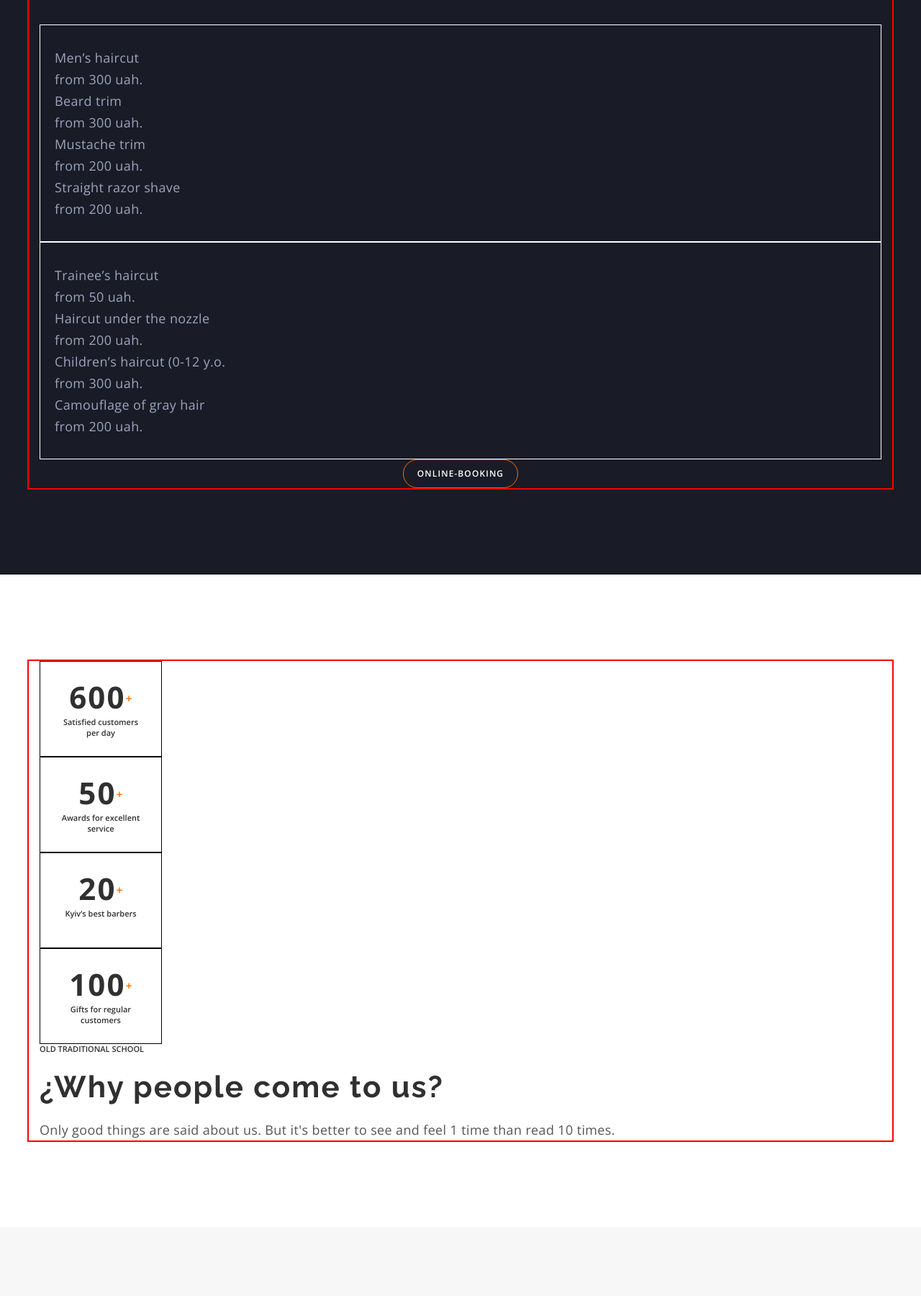
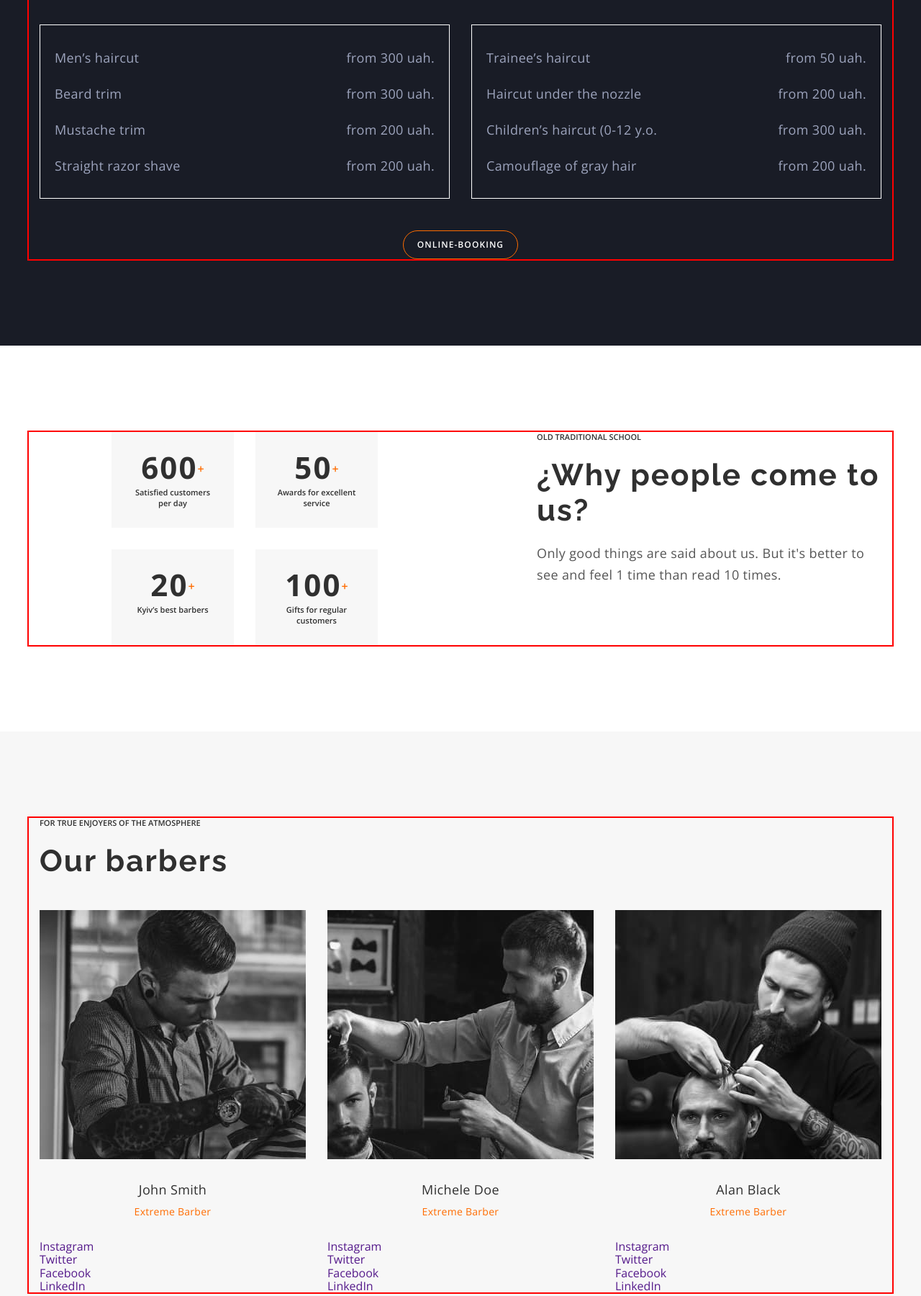
Before and after one commit to Samokhvalova-Nata/Barbershop, a plain HTML site: page index.html in a window 1280 px wide. Shown: the part 1700-3500 px from the top of the page at 72% size. Drawn offline with nearby package versions, Linux system fonts and the light colour scheme.

Commit message:
Add geometry css

```diff
--- a/css/styles.css
+++ b/css/styles.css
@@ -290,9 +290,25 @@ img {
   color: var(--primary-dark-bg-text-color);
 }
 
+.prices-wrap {
+  display: flex;
+  justify-content: space-between;
+  margin-bottom: 44px;
+}
+
 .prices-list {
   border: 1px solid #ffffff;
   padding: 30px 20px;
+  width: calc((100% - 30px) / 2);
+}
+
+.prices-item {
+  display: flex;
+  justify-content: space-between;
+  margin-bottom: 20px;
+}
+.prices-item:last-child {
+  margin-bottom: 0;
 }
 
 .prices-text {
@@ -314,13 +330,24 @@ img {
 /*----------------------------------BENEFITS---------------------------*/
 .benefits {
 }
+
+.benefits-container {
+  display: flex;
+  gap: 130px;
+}
+
 .benefits-list {
+  display: flex;
+  flex-wrap: wrap;
+  gap: var(--gap);
+  margin-left: 100px;
 }
+
 .benefits-item {
   width: 170px;
   height: 133px;
   padding: 20px 24px;
-  border: 1px solid #000000;
+  background-color: var(--secondary-background-color);
   text-align: center;
 }
 
@@ -343,6 +370,11 @@ img {
   font-size: 11px;
   line-height: 1.36;
 }
+
+.benefits-wrap {
+  max-width: 500px;
+}
+
 
 .benefits-uptitle {
   margin-bottom: 20px;
@@ -369,8 +401,12 @@ img {
 }
 
 .barbers-list {
+  display: flex;
+  gap: var(--gap);
 }
+
 .barbers-item {
+  flex-basis: calc((100% - 60px) / 3) ;
 }
 
 .barber-card {
@@ -385,6 +421,7 @@ img {
   font-size: 18px;
   line-height: 1.39;
   letter-spacing: 0.02em;
+  text-align: center;
 }
 
 .barbers-text {
@@ -393,6 +430,7 @@ img {
   font-size: 14px;
   line-height: 1.36;
   letter-spacing: 0.02em;
+  text-align: center;
 }
 
 .barbers-soc-list {
@@ -421,6 +459,15 @@ img {
 
 .portfolio-uptitle {
   margin-bottom: 44px;
+}
+
+.portfolio-list {
+  display: flex;
+  gap: var(--gap);
+}
+
+.portfolio-item {
+  flex-basis: calc((100% - 3 * var(--gap))) / 4;
 }
 
 /*---------------------------------CONTACTS---------------------------*/
@@ -474,6 +521,11 @@ img {
   background-color: var(--secondary-background-color);
 }
 
+.footer-container {
+  display: flex;
+  align-items: center;
+}
+
 .footer-text {
   color: var(--secondary-dark-bg-text-color);
 
@@ -483,11 +535,17 @@ img {
   letter-spacing: 0.2em;
 }
 
+.footer-list {
+  display: flex;
+  gap: 40px;
+  margin-left: auto;
+}
+
 .footer-link {
   color: var(--primary-text-color);
 
   font-weight: 600;
   font-size: 11px;
   line-height: 1.36;
-    letter-spacing: 0.2em;
+  letter-spacing: 0.2em;
 }
--- a/index.html
+++ b/index.html
@@ -97,6 +97,7 @@
           <div class="container">
             <p class="prices-uptitle uptitle">Spend your time with the best masters</p>
             <h2 class="prices-title section-title">Services and prices</h2>
+            <div class="prices-wrap">
               <ul class="prices-list list">
                 <li class="prices-item">
                   <p class="prices-text">Men’s haircut</p>
@@ -133,13 +134,16 @@
                   <span class="prices-text">from 200 uah.</span>
                 </li>
               </ul>
+            </div>
+
+
             <button type="button" class="prices-btn button">Online-booking</button>
           </div>
       </section>
 
       <!--------------BENEFITS-------------->
       <section class="section benefits">
-        <div class="container">
+        <div class="benefits-container container">
           <ul class="benefits-list list">
             <li class="benefits-item">
               <span class="benefits-count">600</span><sup class="benefits-plus">+</sup>
@@ -158,12 +162,14 @@
               <p class="benefits-text">Gifts for regular customers</p>
             </li>
           </ul>
+          <div class="benefits-wrap">
             <p class="benefits-uptitle uptitle">Old traditional school</p>
             <h2 class="benefits-title section-title">&#191;Why people come to us?</h2>
             <p class="benefits-subtitle subtitle">
               Only good things are said about us. But it's better to see and feel 1
               time than read 10 times.
             </p>
+          </div>
         </div>
       </section>
 
@@ -310,7 +316,7 @@
     </main>
 
     <footer class="footer">
-      <div class="container">
+      <div class="footer-container container">
         <p class="footer-text">&#169; Copyright 2020</p>
         <ul class="footer-list list">
           <li>
```
Lines whose indentation alone changed are shown as unchanged.
